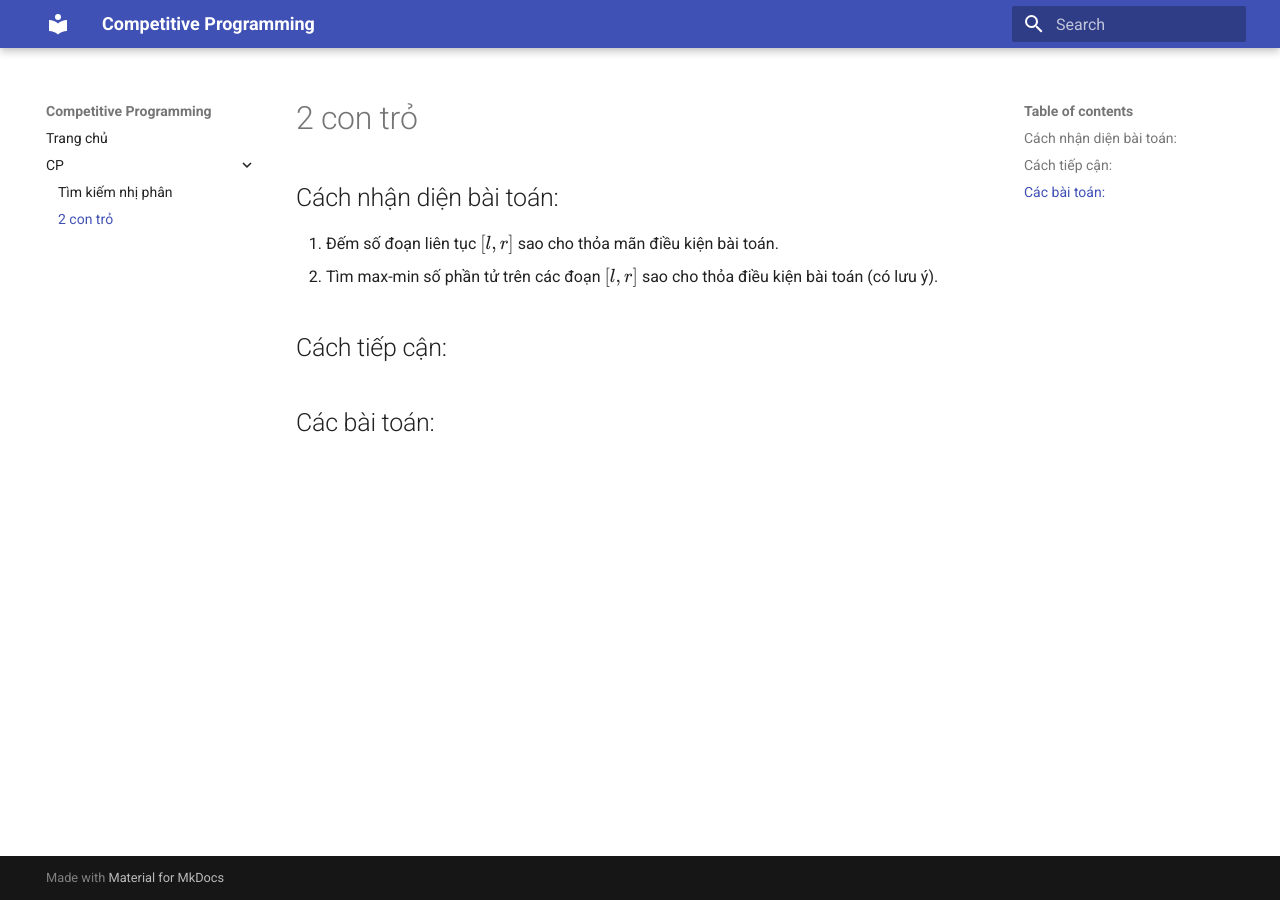
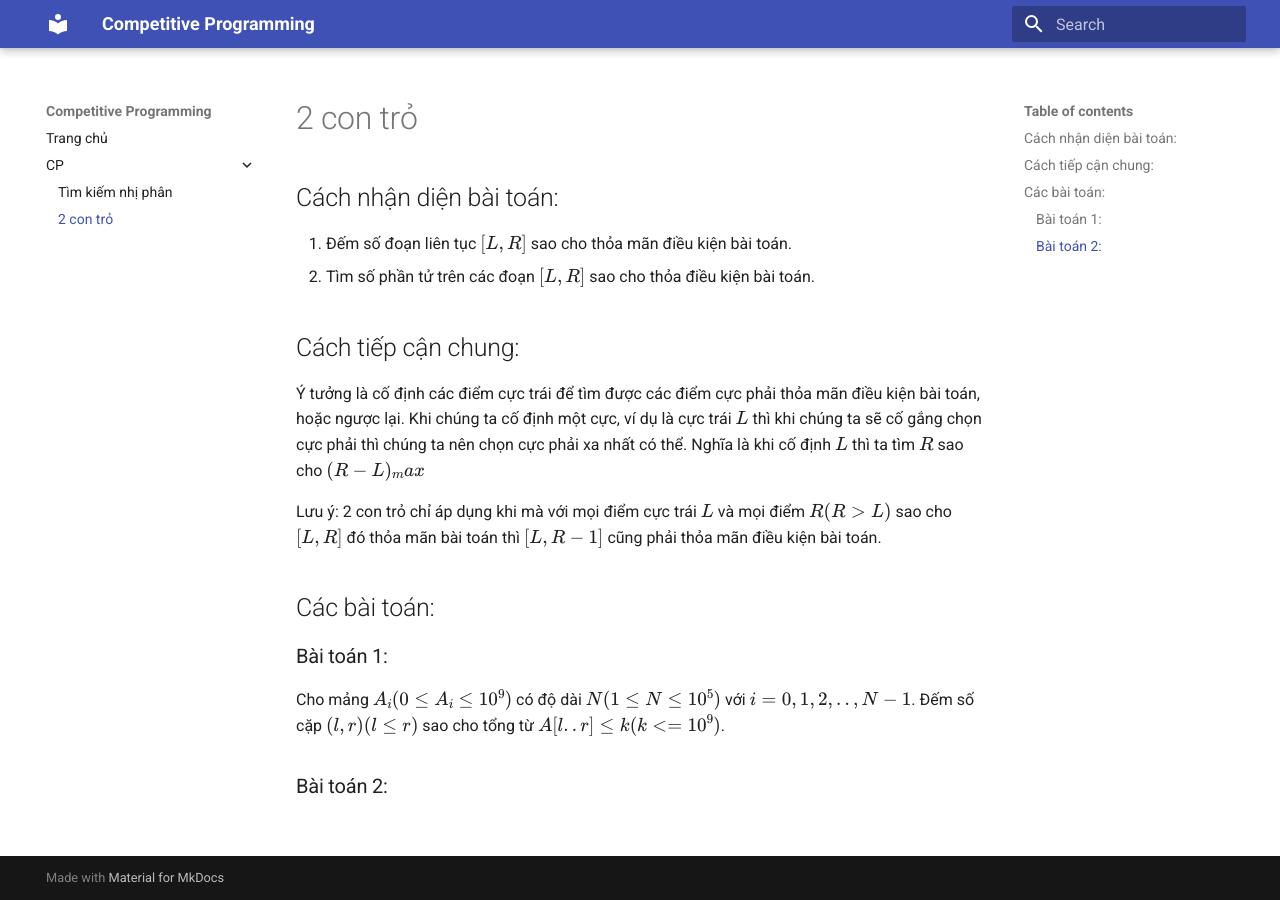
Before and after one commit to hmtrung2305/competitiveprogramming, an MkDocs documentation site: the page built from docs/cp/twopointers.md, in a window 1280 px wide. Built offline with MkDocs 1.6.1 and Material for MkDocs 9.7.7, drawn with Linux system fonts in a browser that asks for light colours.

Commit message:
update content

```diff
--- a/docs/cp/twopointers.md
+++ b/docs/cp/twopointers.md
@@ -1,9 +1,18 @@
 # 2 con trỏ
 
 ## Cách nhận diện bài toán:
-1. Đếm số đoạn liên tục $[l, r]$ sao cho thỏa mãn điều kiện bài toán.
-2. Tìm max-min số phần tử trên các đoạn $[l, r]$ sao cho thỏa điều kiện bài toán (có lưu ý).
+1. Đếm số đoạn liên tục $[L, R]$ sao cho thỏa mãn điều kiện bài toán.
+2. Tìm số phần tử  trên các đoạn $[L, R]$ sao cho thỏa điều kiện bài toán.
 
-## Cách tiếp cận:
+## Cách tiếp cận chung:
+Ý tưởng là cố định các điểm cực trái để tìm được các điểm cực phải thỏa mãn điều kiện bài toán, hoặc ngược lại.
+Khi chúng ta cố định một cực, ví dụ là cực trái $L$ thì khi chúng ta sẽ cố gắng chọn cực phải thì chúng ta nên chọn cực phải xa nhất có thể. Nghĩa là khi cố định $L$ thì ta tìm $R$ sao cho $(R - L)_max$
+
+Lưu ý:
+2 con trỏ chỉ áp dụng khi mà với mọi điểm cực trái $L$ và mọi điểm $R (R > L)$ sao cho $[L, R]$ đó thỏa mãn bài toán thì $[L, R - 1]$ cũng phải thỏa mãn điều kiện bài toán.
 
 ## Các bài toán:
+### Bài toán 1:
+Cho mảng $A_i (0 \leq A_i \leq 10^9)$ có độ dài $N (1 \leq N \leq 10^5)$ với $i=0,1,2,..,N-1$. Đếm số cặp $(l,r) (l \leq r)$ sao cho tổng từ $A[l..r] \leq k (k <= 10^9)$.
+
+### Bài toán 2:
```
Also changed, not shown: docs/cp/binarysearch.md (+5 -5 lines).
